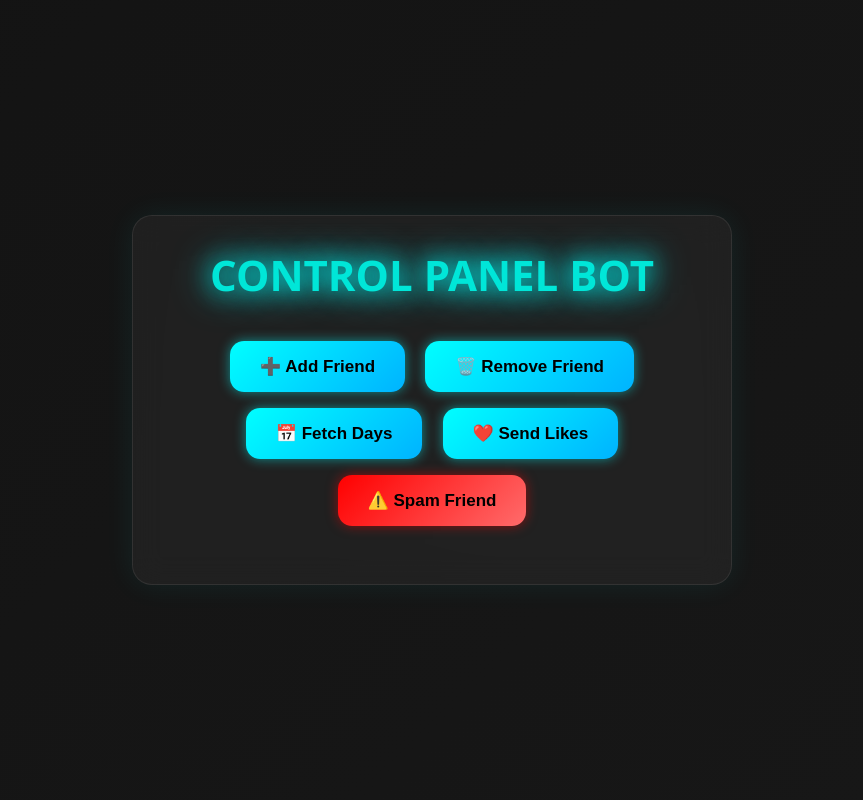
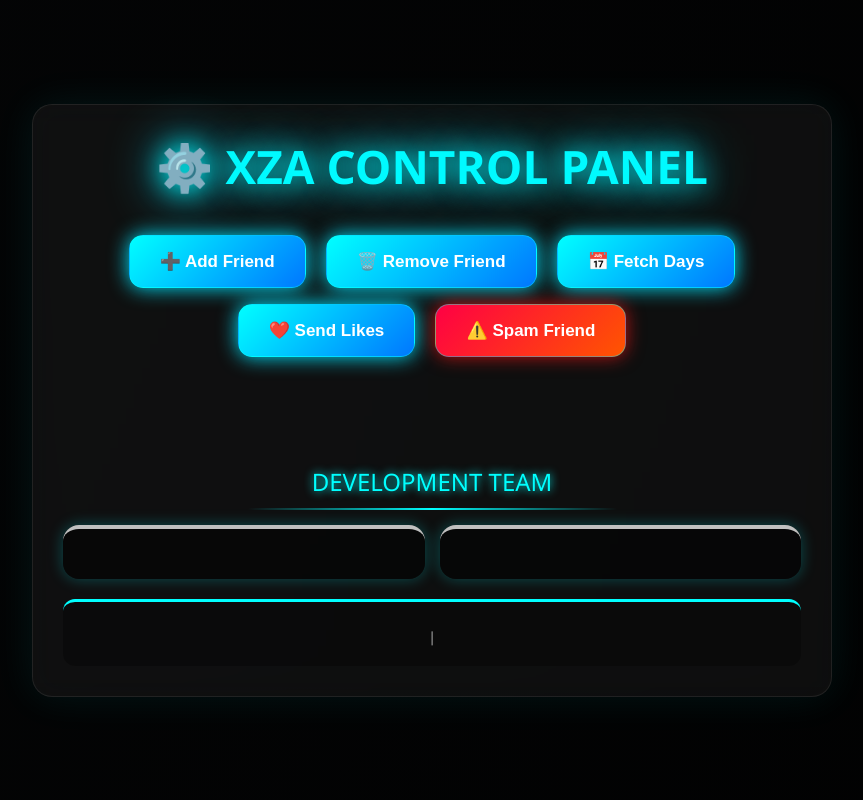
Before and after one commit to kmegdi/service-xza-commenity, a Flask app: template templates/panel.html in a window 1280 px wide. Shown: the whole page, without its empty margins (208-1071 px from the left). Run offline with Flask 3, Linux system fonts and the light colour scheme; the template is opened without the code that fills it, so the values that code supplies are empty.

Commit message:
Add files via upload

```diff
--- a/templates/panel.html
+++ b/templates/panel.html
@@ -2,7 +2,7 @@
 <html lang="en">
 <head>
   <meta charset="UTF-8">
-  <title>WELCOME TO CONTROL PANEL</title>
+  <title>⚙️ XZA Control Panel</title>
   <style>
     * {
       margin: 0;
@@ -12,14 +12,15 @@
 
     body {
       font-family: 'Segoe UI', Tahoma, Geneva, Verdana, sans-serif;
-      background: linear-gradient(135deg, #090909, #121212, #1a1a1a);
+      background: radial-gradient(circle at top left, #0f111a, #050607, #000);
       background-size: 400% 400%;
-      animation: bgMove 18s ease infinite;
-      height: 100vh;
+      animation: bgMove 20s ease infinite;
+      min-height: 100vh;
       display: flex;
       align-items: center;
       justify-content: center;
       color: #c0c0c0;
+      padding: 20px;
     }
 
     @keyframes bgMove {
@@ -29,14 +30,14 @@
     }
 
     .container {
-      width: 90%;
-      max-width: 600px;
+      width: 100%;
+      max-width: 800px;
       padding: 30px;
       border-radius: 20px;
       background: rgba(255, 255, 255, 0.05);
       backdrop-filter: blur(15px);
       border: 1px solid rgba(255, 255, 255, 0.08);
-      box-shadow: 0 0 30px rgba(0, 255, 255, 0.07);
+      box-shadow: 0 0 40px rgba(0, 255, 255, 0.08);
       text-align: center;
       animation: fadeIn 0.8s ease;
     }
@@ -47,16 +48,16 @@
     }
 
     h1 {
-      font-size: 42px;
+      font-size: 46px;
       margin-bottom: 30px;
-      color: #00e6d8;
-      text-shadow: 0 0 15px #00e6d8, 0 0 30px #00b3b3;
-      animation: pulse 2.5s infinite;
+      color: #00faff;
+      text-shadow: 0 0 20px #00e6ff, 0 0 50px #00d0ff;
+      animation: pulse 3s infinite;
     }
 
     @keyframes pulse {
-      0%, 100% { text-shadow: 0 0 15px #00e6d8, 0 0 30px #00b3b3; }
-      50% { text-shadow: 0 0 30px #00ffff, 0 0 45px #00f1ff; }
+      0%, 100% { text-shadow: 0 0 20px #00faff, 0 0 40px #00e6ff; }
+      50% { text-shadow: 0 0 30px #00ffff, 0 0 60px #00cfff; }
     }
 
     .btn {
@@ -65,17 +66,17 @@
       font-size: 17px;
       font-weight: bold;
       border-radius: 14px;
-      border: none;
+      border: 1px solid rgba(0, 255, 255, 0.4);
       cursor: pointer;
-      background: linear-gradient(135deg, #0ff, #00b3ff);
-      color: #000;
-      box-shadow: 0 0 12px rgba(0, 255, 255, 0.5);
-      transition: all 0.3s ease;
+      background: linear-gradient(135deg, #00ffff, #0077ff);
+      color: #ffffff;
+      box-shadow: 0 0 20px #00e6ff;
+      transition: transform 0.2s ease, box-shadow 0.3s ease;
     }
 
     .btn:hover {
-      transform: scale(1.07);
-      box-shadow: 0 0 20px #00f1ff;
+      transform: scale(1.08);
+      box-shadow: 0 0 30px #00faff, 0 0 20px #00bfff inset;
     }
 
     .box {
@@ -84,7 +85,7 @@
       border: 1px solid #222;
       border-radius: 16px;
       padding: 25px 20px;
-      margin-top: 25px;
+      margin: 25px 0;
       animation: fadeIn 0.5s ease-in-out;
     }
 
@@ -117,27 +118,131 @@
     }
 
     #result {
-      margin-top: 20px;
+      margin: 20px 0;
       font-size: 18px;
       font-weight: bold;
       color: #0f0;
       text-shadow: 0 0 4px #0f0;
       white-space: pre-wrap;
+      min-height: 50px;
     }
 
     .spam-btn {
-      background: linear-gradient(135deg, #ff0000, #ff6b6b);
-      box-shadow: 0 0 12px rgba(255, 0, 0, 0.5);
+      background: linear-gradient(135deg, #ff0044, #ff5500);
+      box-shadow: 0 0 18px rgba(255, 20, 20, 0.7);
+      color: #fff;
     }
 
     .spam-btn:hover {
-      box-shadow: 0 0 20px #ff0000;
+      box-shadow: 0 0 30px #ff0000;
+      transform: scale(1.1);
+    }
+
+    .dev-section {
+      margin-top: 30px;
+      text-align: center;
+    }
+
+    .dev-title {
+      font-size: 24px;
+      color: #00ffff;
+      margin: 25px 0 15px;
+      text-shadow: 0 0 10px #00ffff;
+      position: relative;
+    }
+
+    .dev-title::after {
+      content: "";
+      display: block;
+      width: 50%;
+      height: 2px;
+      background: linear-gradient(90deg, transparent, #00ffff, transparent);
+      margin: 10px auto;
+    }
+
+    .dev-cards {
+      display: flex;
+      flex-wrap: wrap;
+      justify-content: center;
+      gap: 15px;
+      margin-bottom: 20px;
+    }
+
+    .dev-card {
+      flex: 1;
+      min-width: 250px;
+      background: rgba(0, 0, 0, 0.5);
+      border-top: 4px solid;
+      border-radius: 16px;
+      padding: 20px;
+      box-shadow: 0 0 15px #00faff44;
+      transition: transform 0.3s ease, box-shadow 0.4s ease;
+    }
+
+    .dev-card:hover {
+      transform: scale(1.05);
+      box-shadow: 0 0 25px #00e6ffaa;
+    }
+
+    .dev-name {
+      font-size: 18px;
+      font-weight: bold;
+      margin-bottom: 5px;
+    }
+
+    .dev-role {
+      font-size: 14px;
+      color: #aaa;
+      margin-bottom: 10px;
+    }
+
+    .dev-desc {
+      font-size: 14px;
+      line-height: 1.5;
+      color: #ddd;
+    }
+
+    .server-card {
+      background: rgba(0, 0, 0, 0.3);
+      border-radius: 12px;
+      padding: 20px;
+      border-top: 3px solid #00ffff;
+      text-align: center;
+      margin-top: 15px;
+    }
+
+    .server-name {
+      font-size: 20px;
+      font-weight: bold;
+      margin-bottom: 5px;
+      color: #00ffff;
+    }
+
+    .server-info {
+      font-size: 14px;
+      color: #aaa;
+    }
+
+    @media (max-width: 768px) {
+      .container {
+        padding: 20px;
+      }
+      h1 {
+        font-size: 32px;
+      }
+      .btn {
+        padding: 12px 20px;
+        font-size: 15px;
+      }
+      .dev-card {
+        min-width: 100%;
+      }
     }
   </style>
 </head>
 <body>
   <div class="container">
-    <h1>CONTROL PANEL BOT</h1>
+    <h1>⚙️ XZA CONTROL PANEL</h1>
 
     <button class="btn" onclick="showBox('add')">➕ Add Friend</button>
     <button class="btn" onclick="showBox('remove')">🗑️ Remove Friend</button>
@@ -177,6 +282,29 @@
     </div>
 
     <div id="result"></div>
+
+    <div class="dev-section">
+      <div class="dev-title">DEVELOPMENT TEAM</div>
+      <div class="dev-cards">
+        <div class="dev-card" style="border-top-color: {{ developers.main_developer.color }}">
+          <div class="dev-name" style="color: {{ developers.main_developer.color }}">{{ developers.main_developer.name }}</div>
+          <div class="dev-role">{{ developers.main_developer.role }}</div>
+          <div class="dev-desc">{{ developers.main_developer.description }}</div>
+        </div>
+        <div class="dev-card" style="border-top-color: {{ developers.assistant_developer.color }}">
+          <div class="dev-name" style="color: {{ developers.assistant_developer.color }}">{{ developers.assistant_developer.name }}</div>
+          <div class="dev-role">{{ developers.assistant_developer.role }}</div>
+          <div class="dev-desc">{{ developers.assistant_developer.description }}</div>
+        </div>
+      </div>
+      <div class="server-card">
+        <div class="server-name">{{ developers.server.name }}</div>
+        <div class="server-info">
+          <span>{{ developers.server.type }}</span> |
+          <span>{{ developers.server.version }}</span>
+        </div>
+      </div>
+    </div>
   </div>
 
   <script>
```
